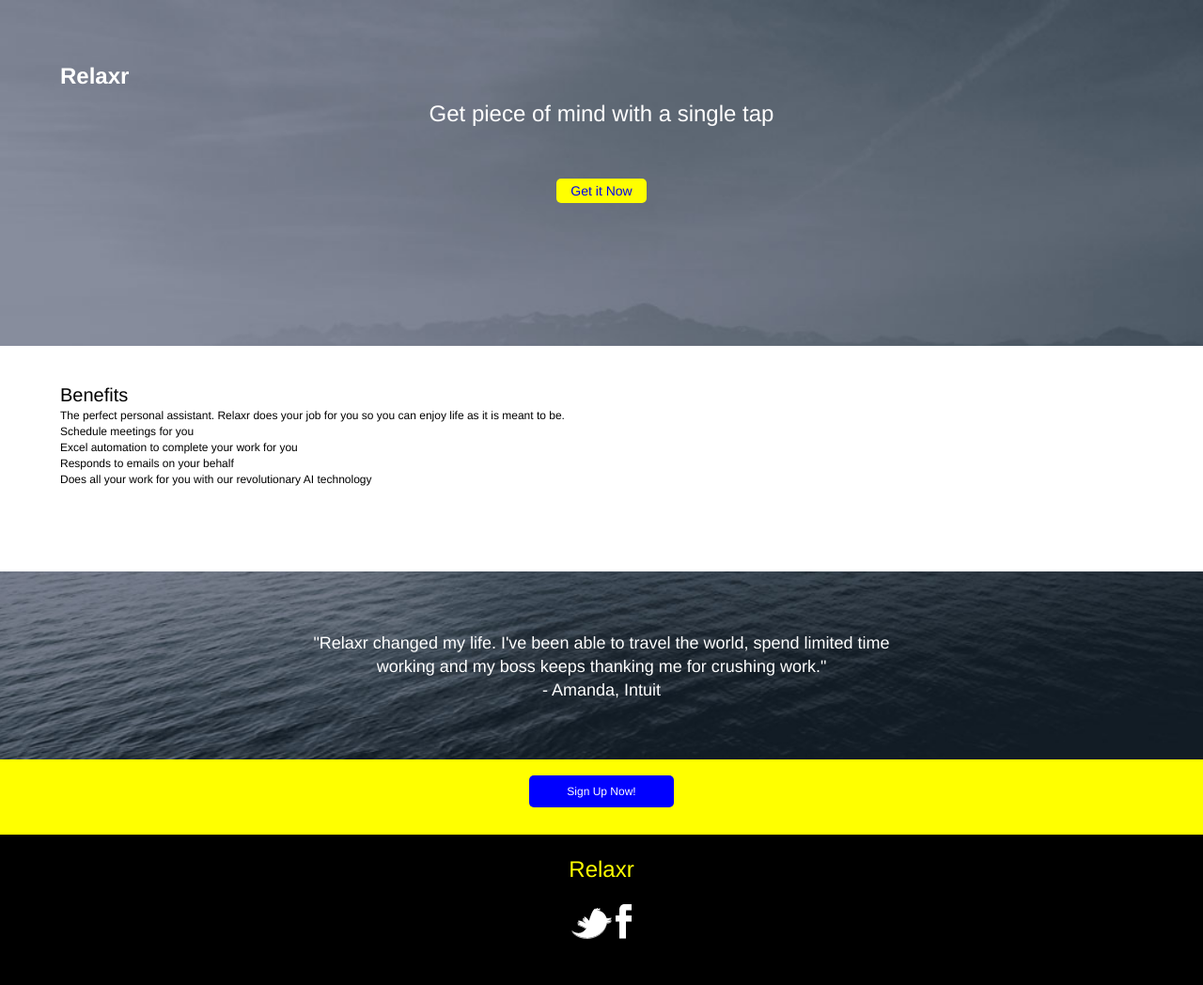
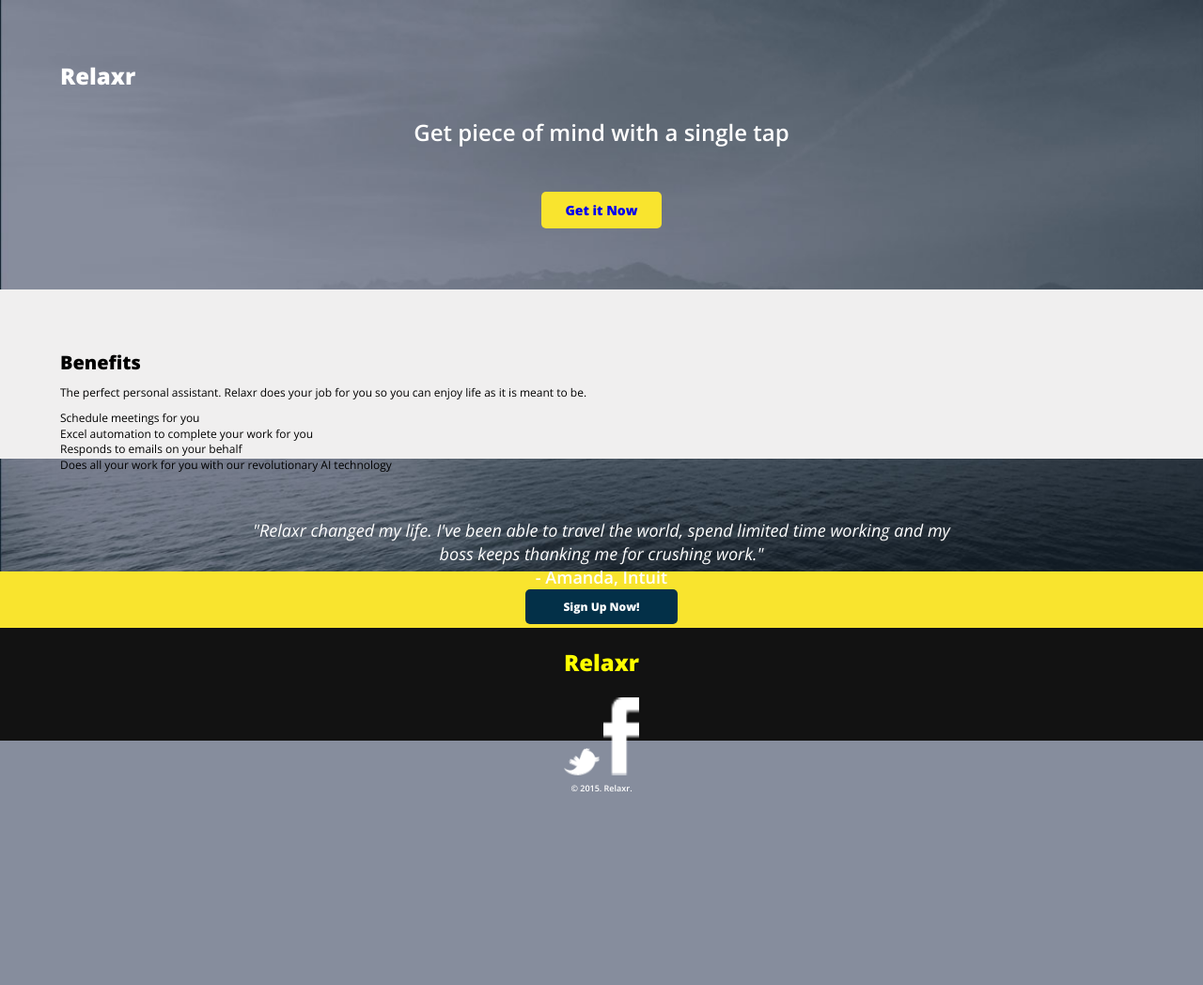
Before and after one commit to salinesolution/FEWD, a plain HTML site: page class03/relaxr/index.html in a window 1280 px wide. Shown: the whole page at 94% size. After the commit the page ends 847 px from the top, so only its background shows below. Drawn offline with nearby package versions, Linux system fonts and the light colour scheme.

Commit message:
Worked on Relaxr

```diff
--- a/class03/relaxr/css/style.css
+++ b/class03/relaxr/css/style.css
@@ -49,7 +49,7 @@ body {
      color: #000;
      font-size: 12px;
      line-height: 1.4;
-     font-family: Helvetica, Arial, sans-serif;
+     font-family: 'Open Sans', Helvetica, Arial, sans-serif;
      background: url(../images/header_bg.jpg) no-repeat center top rgb(134,141,157);
       background-size: cover;
 }
@@ -63,42 +63,39 @@ body {
 #container {
   width: 100%;
   margin: auto;
-  height: 800px;
+  height: 600px;
 
 }
 
 header {
-  height:30%;
+  height: 30%;
   margin: 5%;
   text-align: center;
 }
 
 #benefits {
-  background: white;
+  background-color: #f0efef;
   height: 30%;
-  border: 5%;
-  text-indent: 5%;
-  padding-top: 3%;
+  padding: 5% 30% 5% 5%;
 }
 
 #quote {
-  height:25%;
-  margin-left: 25%;
-  margin-right: 25%;
+  height:20%;
+  padding: 3% 20%;
   text-align: center;
 }
 
 #now {
-  background: yellow;
-  height:10%;
+  background-color: #f9e42e;
+  height:7%;
   text-align: center;
-  padding-top: 2%;
+  padding: 30px;
 }
 
 footer {
   height:20%;
   text-align: center;
-  background: black;
+  background-color: #121212;
 }
 
 /******************************************
@@ -106,34 +103,44 @@ footer {
 /*******************************************/
 
 h1 {
-  font-weight: bolder;
   color: white;
   font-size: 24px;
-  height:40px;
+  font-weight: 800;
+  height: 40px;
+  margin-bottom: 20px;
   text-align: left;
 }
 
 h2 {
   color: white;
   font-size: 24px;
+  font-weight: 600;
   height: 90px;
 }
 
 header a {
+  background-color: #f9e42e;
+  border-radius: 5px;
+  font-color: black;
   font-size: 14px;
+  font-weight: 800;
+  padding: 10px 25px;
   text-decoration: none;
-  background-color: yellow;
-  font-color: black;
-  padding: 5px 15px 5px 15px;
-  border-radius: 5px;
 }
 
 h3 {
   font-size: 20px;
+  font-weight: 800;
+  margin-bottom: 10px;
 }
 
 h3 p, h3 ul {
   font-size: 13px;
+  font-weight: 300;
+}
+
+#benefits p {
+  margin-bottom: 10px;
 }
 
 #quote {
@@ -142,22 +149,39 @@ h3 p, h3 ul {
   padding-top: 5%;
 }
 
+blockquote {
+  font-style: italic;
+  font-weight: 300;
+}
+
+#quote p {
+  font-weight: 600;
+}
+
 #now a {
+  background-color: #033048;
+  border-radius: 5px;
+  color: white;
   font-size: 12px;
+  font-weight: 800;
+  padding: 10px 40px;
   text-decoration: none;
-  color: white;
-  padding: 10px 40px;
-  background-color: blue;
-  border-radius: 5px;
 }
 
 footer p {
   font-size: 24px;
+  font-weight: 800;
   padding: 20px;
   color: yellow;
 }
 
 footer small {
+  color: white;
   font-size: 9px;
-  font-color: white;
+  font-weight: 600;
 }
+
+footer img {
+  width: 3%;
+  height: auto;
+}
--- a/class03/relaxr/index.html
+++ b/class03/relaxr/index.html
@@ -8,6 +8,7 @@
 		<title>Relaxr</title>
 
 		<!-- external CSS link -->
+		<link href='https://fonts.googleapis.com/css?family=Open+Sans:400,300,300italic,600,800' rel='stylesheet' type='text/css'>
 		<link rel="stylesheet" href="css/reset.css">
 		<link rel="stylesheet" href="css/style.css">
 
@@ -45,8 +46,7 @@
 				<a href="http://twitter.com/"><img src="images/twitter.png" alt="twitter"></a>
 				<a href="http://facebook.com/"><img src="images/facebook.png" alt="facebook"></a>
 				<br />
-
-				&copy; 2015. Relaxr.
+				<small>&copy; 2015. Relaxr.</small>
 			</footer>
 		</div><!-- #container -->
 	</body>
```
Also changed, not shown: 1 other file. Lines whose indentation alone changed are shown as unchanged.
